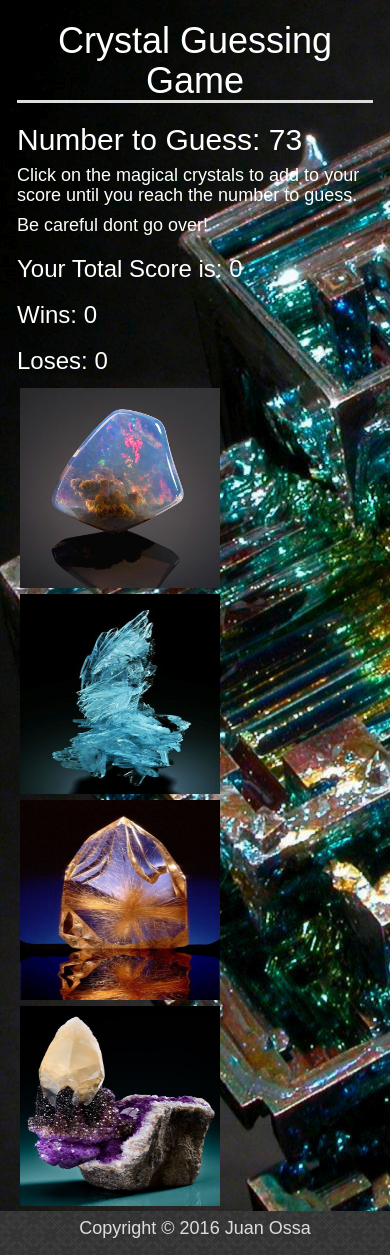
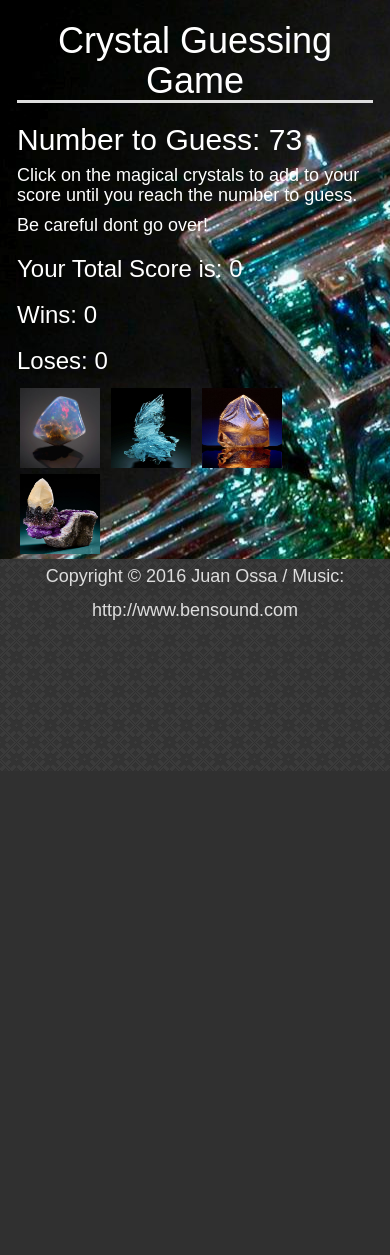
Before and after one commit to CLMBN/week-4-game, a PHP site: page / in a window 390 px wide. Shown: the part 73-1328 px from the top of the page. After the commit the page ends 693 px from the top, so only its background shows below. Run offline with PHP 8.4, Linux system fonts and the light colour scheme; some libraries are stand-ins or nearby versions.

Commit message:
added responsive image css

```diff
--- a/assets/css/style.css
+++ b/assets/css/style.css
@@ -28,3 +28,9 @@ h1 {
      height: 200px;
      margin: 3px;
    }
+
+@media screen and (max-width: 700px) {
+  .crystal-image {
+    width: 80px;
+    height: 80px;
+  }
--- a/index.html
+++ b/index.html
@@ -15,7 +15,7 @@
 </head>
 
 <body>
-
+  <audio><embed name="bensound" src="/assets/music/bensound-memories.mp3" loop="false" hidden="true" autostart="true"> </embed></audio>
   <nav class="container navbar navbar-inverse">
       <div>
         <div class="navbar-header">
@@ -64,7 +64,7 @@
                 <img class="crystal-image image1" src="assets/images/image.jpg">
 
                 <img class="crystal-image image2" src="assets/images/image1.jpg">
-                </div><div>
+
 
                 <img class="crystal-image image3" src="assets/images/image2.jpg">
 
@@ -78,7 +78,7 @@
   </div>
   <footer class="container-fluid text-center">
   <p>
-    Copyright &copy; 2016 Juan Ossa
+    Copyright &copy; 2016 Juan Ossa / Music: http://www.bensound.com
   </p>
   </footer>
 
```
